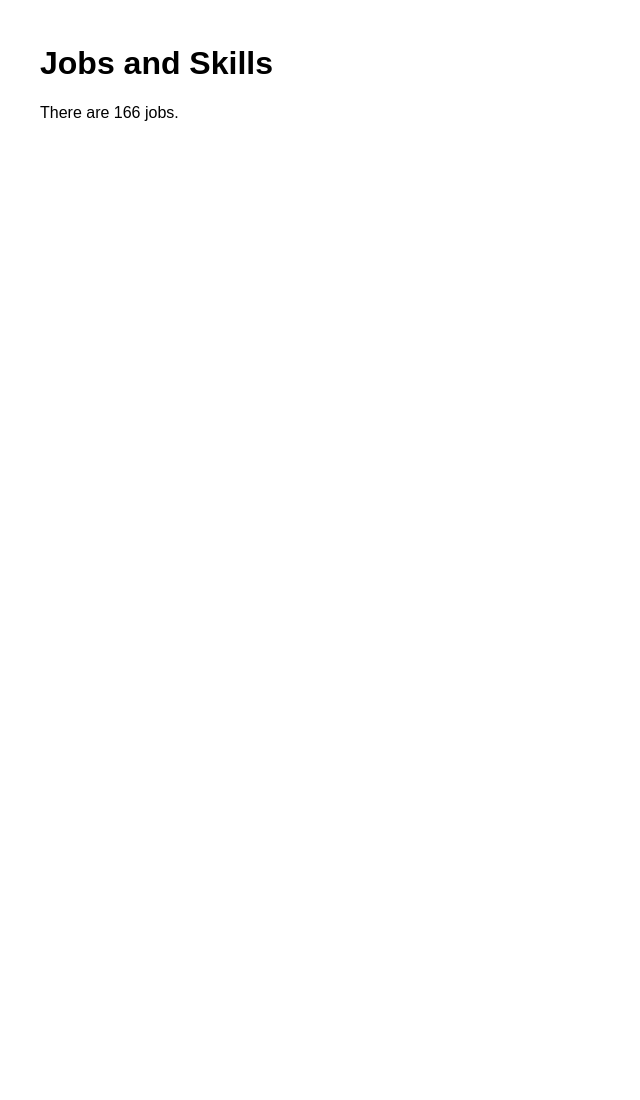
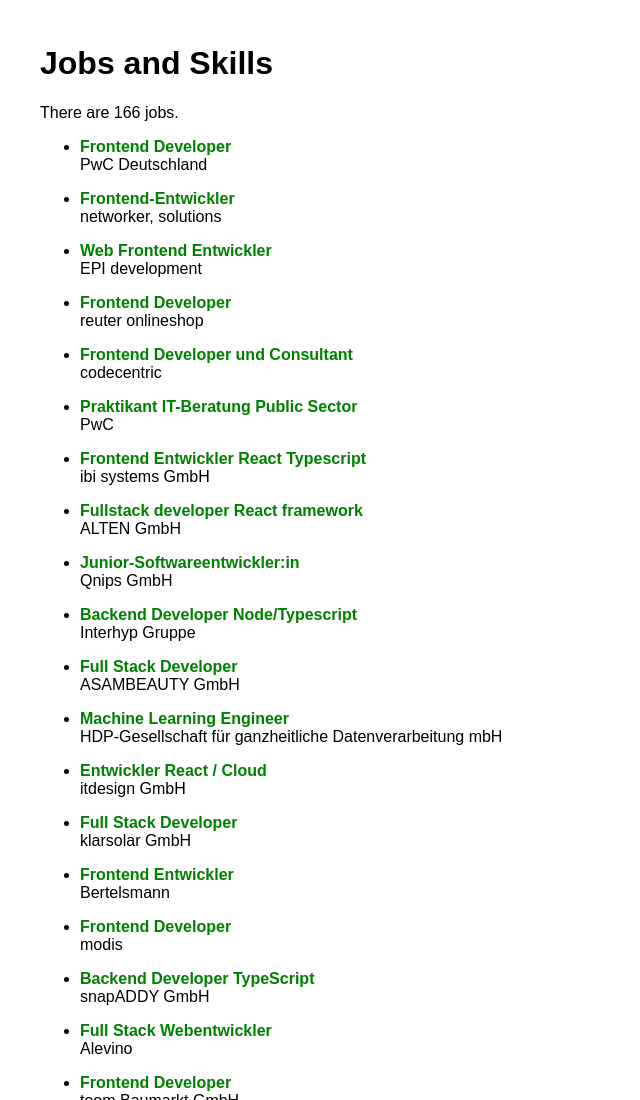
Before and after one commit to edwardtanguay/et889-vite-job-skills-site, a website built with Vite: page index.html in a window 1280 px wide. Shown: the top 1100 px of the page, without its empty margins (0-640 px from the left). Before the commit the page ends 800 px from the top, so only its background shows below. Built offline with nearby package versions, Linux system fonts and the light colour scheme.

Commit message:
showing jobs styled with css

```diff
--- a/dev/notes.txt
+++ b/dev/notes.txt
@@ -5,6 +5,7 @@
 	- x read JSON file
 		- x jobs
 	- .. display jobs on page
+		- Frontend Developer (Hammerstein GmbH)
 	- skills
 	- display skills on page
 	- styling
--- a/main.js
+++ b/main.js
@@ -1,7 +1,19 @@
 import jobs from './data/jobs.json';
-import './style.css'
+import './style.css';
+
+let jobsHtml = '<ul>';
+for (const job of jobs) {
+  jobsHtml += `
+<li>
+  <p><b>${job.title}</b></p>
+  <p>${job.company}</p>
+</li>
+`;
+}
+jobsHtml += '</ul>';
 
 document.querySelector('#app').innerHTML = `
   <h1>Jobs and Skills</h1>
   <p>There are ${jobs.length} jobs.</p>
+  ${jobsHtml}
 `;
--- a/style.css
+++ b/style.css
@@ -2,3 +2,16 @@
   font-family: sans-serif;
   padding: 1rem 2rem;
 }
+
+li b {
+  color: green;
+}
+
+li {
+  margin-bottom: 1rem;
+}
+
+p {
+  margin: 0;
+  padding: 0;
+}
```
